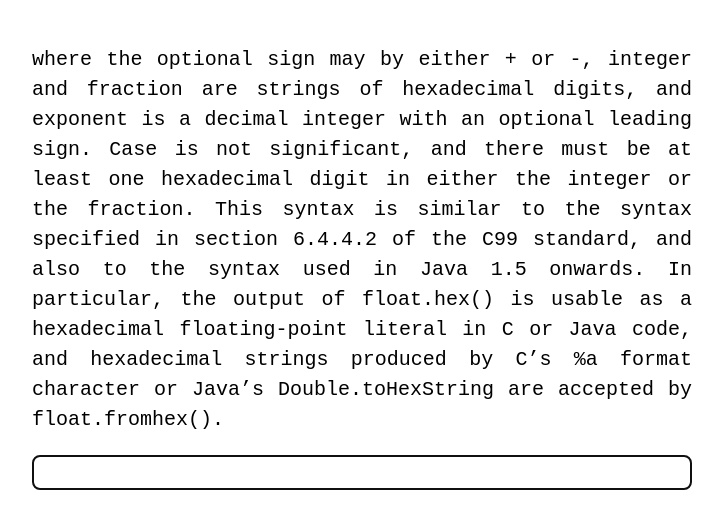
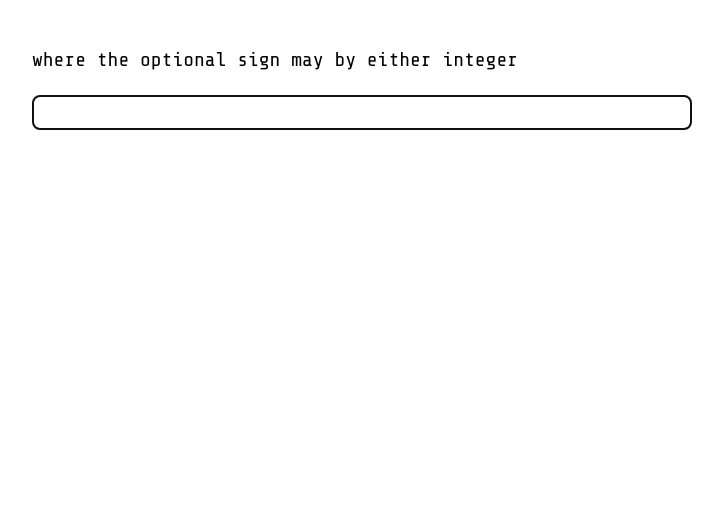
Before and after one commit to JosephSM/private-typing, a website: page index.html in a window 1280 px wide. Shown: the whole page, without its empty margins (278-1001 px from the left). Drawn offline with nearby package versions, Linux system fonts and the light colour scheme; a web font is replaced by a local one.

Commit message:
INSTRUCTIONS ADDED, removed old css selectors, removed old time tracker, added new font

```diff
--- a/index.html
+++ b/index.html
@@ -4,6 +4,7 @@
     <meta charset="UTF-8">
     <meta name="viewport" content="width=device-width, initial-scale=1.0">
     <title>Document</title>
+    <link href="https://fonts.googleapis.com/css2?family=Adamina&family=Piazzolla:wght@400;700&family=Prata&family=Share+Tech+Mono&display=swap" rel="stylesheet">
     <link rel="stylesheet" href="style.css">
 </head>
 <body>
--- a/script.js
+++ b/script.js
@@ -1,5 +1,5 @@
 (function(){
-    let quote = "where the optional sign may by either + or -, integer and fraction are strings of hexadecimal digits, and exponent is a decimal integer with an optional leading sign. Case is not significant, and there must be at least one hexadecimal digit in either the integer or the fraction. This syntax is similar to the syntax specified in section 6.4.4.2 of the C99 standard, and also to the syntax used in Java 1.5 onwards. In particular, the output of float.hex() is usable as a hexadecimal floating-point literal in C or Java code, and hexadecimal strings produced by C’s %a format character or Java’s Double.toHexString are accepted by float.fromhex()."
+    let quote = "where the optional sign may by either integer"
 
     let upcoming_words;
     let current_word;
@@ -66,10 +66,9 @@
         textPreview.appendChild(livePreviewContainer);
         textPreview.appendChild(upcomingPreview);
 
-        const typingInput = document.createElement("input", {
-            "id": "typingInput",
-            "type":"text"
-        });
+        const typingInput = document.createElement("input")
+        typingInput.setAttribute("id", "typingInput");
+        typingInput.setAttribute("type","text");
         const speedCounter = document.createElement("h1");
         speedCounter.setAttribute("id", "speedCounter");
         gameContainer.appendChild(typingText);
@@ -103,6 +102,7 @@
 
     function win(){
         alert("you win!");
+        start = null
     }
 
     initialGameSetup();
@@ -110,9 +110,9 @@
 
     // let last_time = Date.now()
     let start = null;
-    let times = []
+    // let times = []
     let last_i = 0
-    let last_noticed_i = 0
+    // let last_noticed_i = 0
     typingInput.addEventListener("input", function(e){
         if(!start){
             start = Date.now()
@@ -150,29 +150,6 @@
             e.target.value = "";
             updateGameDisplay();
         }
-
-
-        // if (last_noticed_i !== last_i){
-        //     let current_time = Date.now()
-        //     let wpm_6letter = Math.round(60/((current_time - last_time)/1000*12))
-        //     times.push(wpm_6letter)
-        //     let total = 0;
-        //     for(let i = 0; i < times.length; i++) {
-        //         total += times[i];
-        //     }
-        //     let avg = total / times.length;
-        //     speedCounter.innerText = Math.trunc(avg)
-        //     last_time = current_time
-        //     last_noticed_i = last_i
-        // }
-
-        // // Calculate WPM.
-        // if (start === null) {
-        //     start = Date.now()
-        // }
-        // const wpm = finished_words.length / ((Date.now() - start) / (60 * 1000));
-        // document.querySelector('#wpm').innerText = Math.round(wpm);
-
     })
 
 })()
--- a/style.css
+++ b/style.css
@@ -2,49 +2,48 @@
     box-sizing: border-box;
     padding: 0px;
     margin: 0px;
-    font-family: monospace;
+    font-family: 'Share Tech Mono', monospace;
 }
-span.alive, .liveText{
+#game{
+    margin: 0 auto;
+    padding: 45px;
+    max-width: 750px;
+}
+#game .liveText{
     text-decoration: underline;
 }
-span.dead, .completedText{
+#game #completedText{
     color:rgb(7, 148, 7);
 }
-span.right, .rightText{
+#game .rightText{
     background-color:yellow;
 }
-span.wrong, .wrongText{
+#game .wrongText{
     background-color: red;
 }
-span.fade, #upcomingPreview{
+#game #upcomingPreview{
     color: grey;
 }
 
-p {
-    font-family: monospace;
+#game p {
     font-size:20px;
     text-align: justify;
     line-height: 1.5em;
 
 }
-p.para, #typingText{
+#game #typingText{
     margin-bottom: 20px;
 }
-input, #typingInput{
+#game #typingInput{
     width: 100%;
     height: 35px;
     border: 2px solid green;
     border-radius: 7px;
-    font-family: monospace;
     font-size:20px;
     padding:0px 5px;
 }
-div, #gameContainer{
-    margin: 0 auto;
-    padding: 45px;
-    max-width: 750px;
-}
-h1, #speedCounter{
+
+#game #speedCounter{
     position:fixed;
     top: 10px;
     right: 10px;
```
Also changed, not shown: README.md (added).
